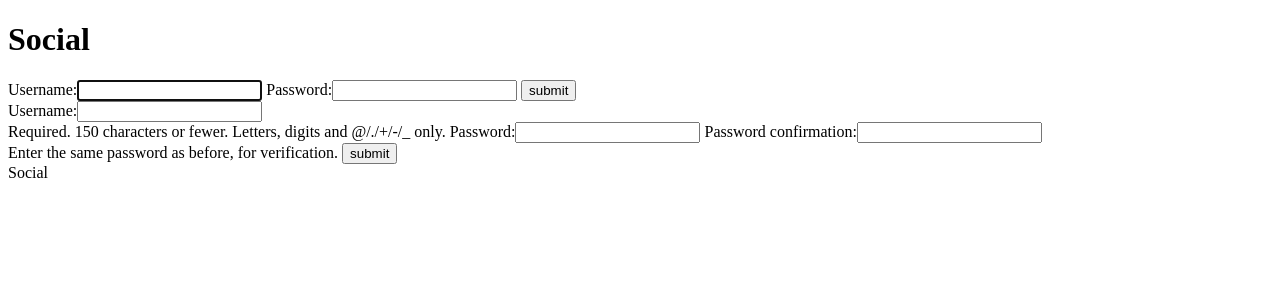
After one commit to asiviero/django-stuff, a Django app: page /login/ in a window 1280 px wide. The commit adds this page. Shown: the top 300 px of the page. Run offline with Django 3.2, Linux system fonts and the light colour scheme.

Commit message:
User registration, tests pending

```diff
--- a/social/social/settings.py
+++ b/social/social/settings.py
@@ -101,3 +101,5 @@ USE_TZ = True
 # https://docs.djangoproject.com/en/1.8/howto/static-files/
 
 STATIC_URL = '/static/'
+
+LOGIN_URL = '/login/'
--- a/social/social/urls.py
+++ b/social/social/urls.py
@@ -9,5 +9,6 @@ urlpatterns = [
 
     url(r'^admin/', include(admin.site.urls)),
     url(r'^accounts/', include('django.contrib.auth.urls')),
-    url(r'^$', views.home)
+    url(r'^$', views.home, name="home"),
+    url(r'^login/$', views.login_and_register)
 ]
--- /dev/null
+++ b/social/social_list/templates/home.html
@@ -0,0 +1,4 @@
+{% extends "base.html" %}
+{% block main_content_block %}
+  <h2>Hi, {{ user.username }}</h2>
+{% endblock %}
--- /dev/null
+++ b/social/social_list/templates/login_register.html
@@ -0,0 +1,18 @@
+{% extends "base.html" %}
+  {% block main_content_block %}
+    <form method="post" action="">
+      {% csrf_token %}
+      {{ login_form }}
+      <input type="submit" value="submit" />
+      <input type="hidden" name="next" value="{{ next }}" />
+      <input type="hidden" name="form" value="login_form" />
+    </form>
+
+    <form method="post" action="">
+      {% csrf_token %}
+      {{ user_creation_form }}
+      <input type="submit" value="submit" />
+      <input type="hidden" name="next" value="{{ next }}" />
+      <input type="hidden" name="form" value="user_creation_form" />
+    </form>
+    {% endblock %}
--- a/social/social_list/templates/registration/login.html
+++ b/social/social_list/templates/registration/login.html
@@ -15,4 +15,5 @@
       <input type="submit" value="login" />
       <input type="hidden" name="next" value="{{ next }}" />
     </form>
+
     {% endblock %}
--- a/social/social_list/views.py
+++ b/social/social_list/views.py
@@ -1,8 +1,38 @@
-from django.shortcuts import render
+from django.shortcuts import render, redirect
 from django.contrib.auth.decorators import login_required
-
+from django.contrib.auth.forms import AuthenticationForm, UserCreationForm
+from django.contrib.auth import authenticate, login
 
 # Create your views here.
 @login_required
 def home(request):
-    pass
+    return render(request, "home.html")
+
+def login_and_register(request):
+
+    if request.method == 'POST':
+        if request.POST.get("form") == "login_form":
+            username = request.POST.get('username')
+            password = request.POST.get('password')
+            user = authenticate(username=username, password=password)
+            if user is not None:
+                if user.is_active:
+                    login(request,user)
+                    return redirect(request.POST.get('next'))
+        elif request.POST.get("form") == "user_creation_form":
+            form = UserCreationForm(request.POST)
+            if form.is_valid():
+                new_user = form.save()
+                username = request.POST.get('username')
+                password = request.POST.get('password1')
+                user = authenticate(username=username,password=password)
+                login(request,user)
+                return redirect(request.POST.get('next'))
+
+    else:
+        print("ao")
+    return render(request,'login_register.html', {
+        "login_form" : AuthenticationForm,
+        "user_creation_form" : UserCreationForm,
+        "next" : request.GET.get("next")
+    })
```
Also changed, not shown: social/db.sqlite3.
